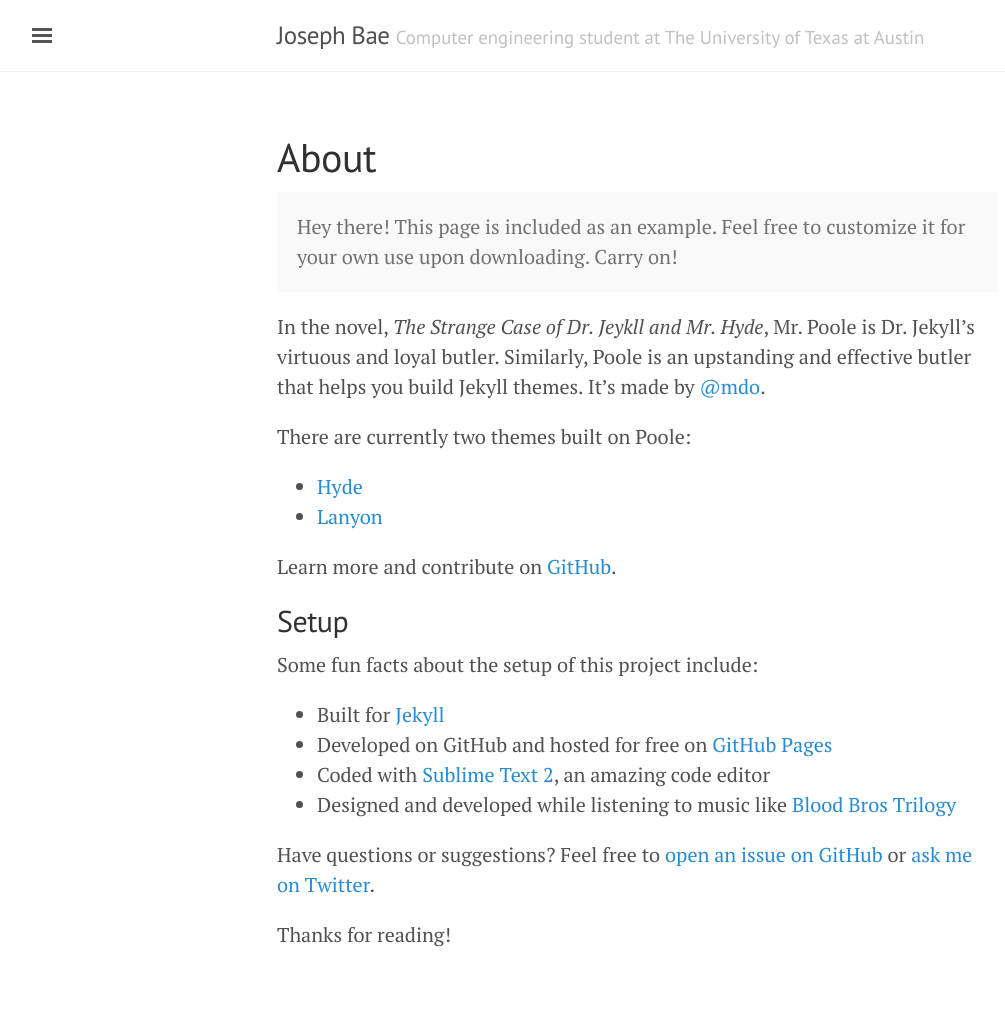
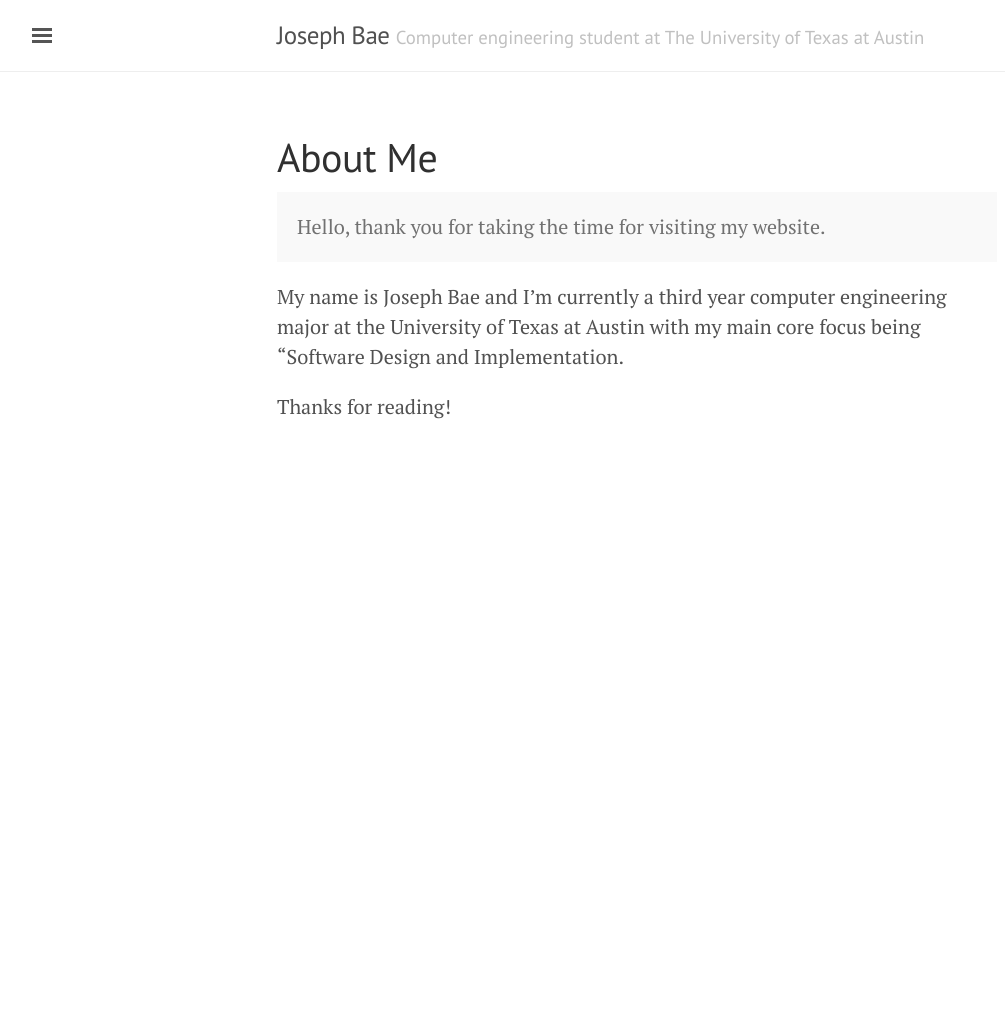
Before and after one commit to josephbae96/josephbae96.github.io, a Jekyll site: the page built from about.md, in a window 1280 px wide. Shown: the whole page, without its empty margins (3-1008 px from the left). Built offline with Jekyll 4.4.1, drawn with Linux system fonts in a browser that asks for light colours; after the commit the page ends 900 px from its top, so only the background shows below that.

Commit message:
About Me

```diff
--- a/about.md
+++ b/about.md
@@ -1,30 +1,12 @@
 ---
 layout: page
-title: About
+title: About Me
 ---
 
 <p class="message">
-  Hey there! This page is included as an example. Feel free to customize it for your own use upon downloading. Carry on!
+  Hello, thank you for taking the time for visiting my website.
 </p>
 
-In the novel, *The Strange Case of Dr. Jeykll and Mr. Hyde*, Mr. Poole is Dr. Jekyll's virtuous and loyal butler. Similarly, Poole is an upstanding and effective butler that helps you build Jekyll themes. It's made by [@mdo](https://twitter.com/mdo).
-
-There are currently two themes built on Poole:
-
-* [Hyde](http://hyde.getpoole.com)
-* [Lanyon](http://lanyon.getpoole.com)
-
-Learn more and contribute on [GitHub](https://github.com/poole).
-
-## Setup
-
-Some fun facts about the setup of this project include:
-
-* Built for [Jekyll](http://jekyllrb.com)
-* Developed on GitHub and hosted for free on [GitHub Pages](https://pages.github.com)
-* Coded with [Sublime Text 2](http://sublimetext.com), an amazing code editor
-* Designed and developed while listening to music like [Blood Bros Trilogy](https://soundcloud.com/maddecent/sets/blood-bros-series)
-
-Have questions or suggestions? Feel free to [open an issue on GitHub](https://github.com/poole/issues/new) or [ask me on Twitter](https://twitter.com/mdo).
+My name is Joseph Bae and I'm currently a third year computer engineering major at the University of Texas at Austin with my main core focus being "Software Design and Implementation.
 
 Thanks for reading!
```
